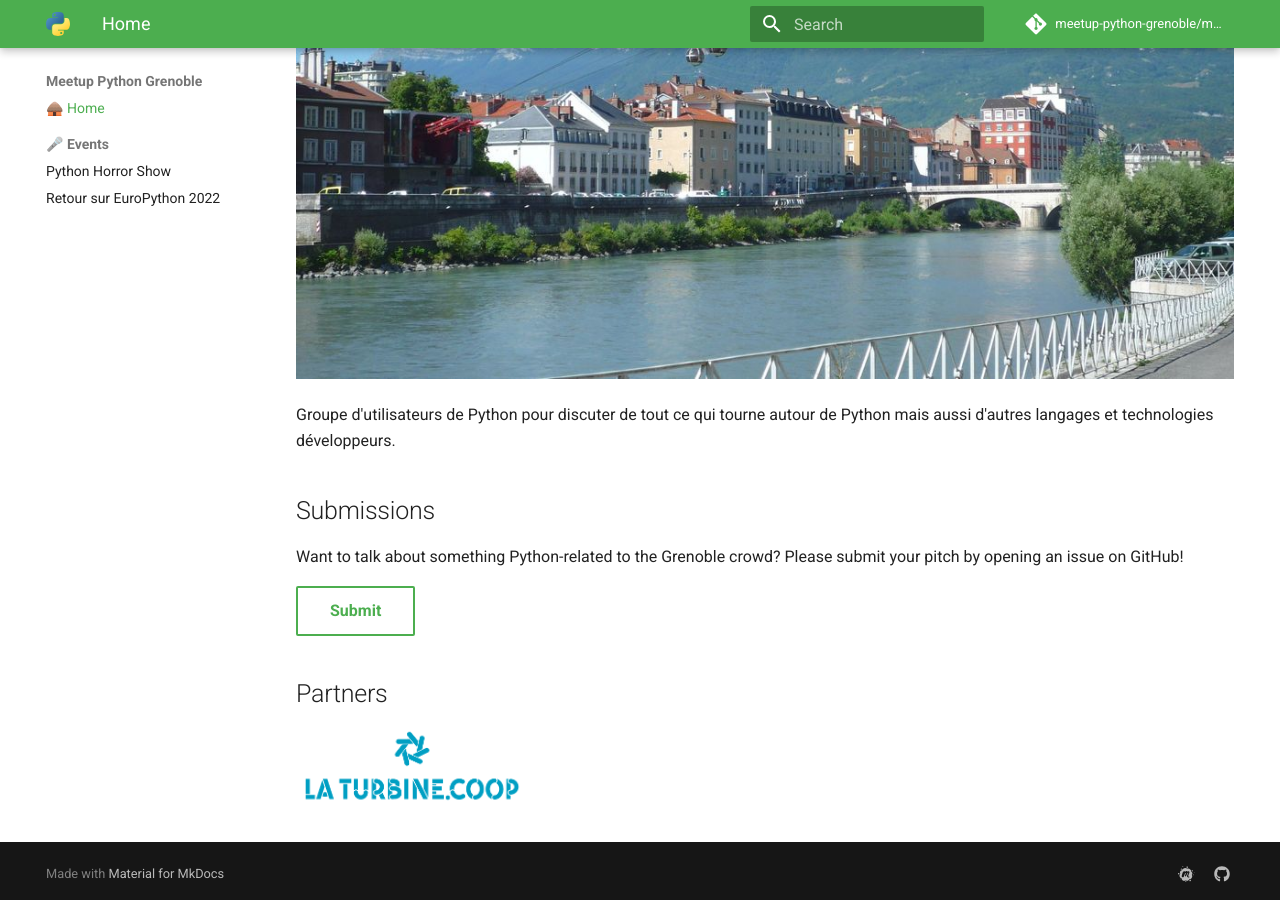
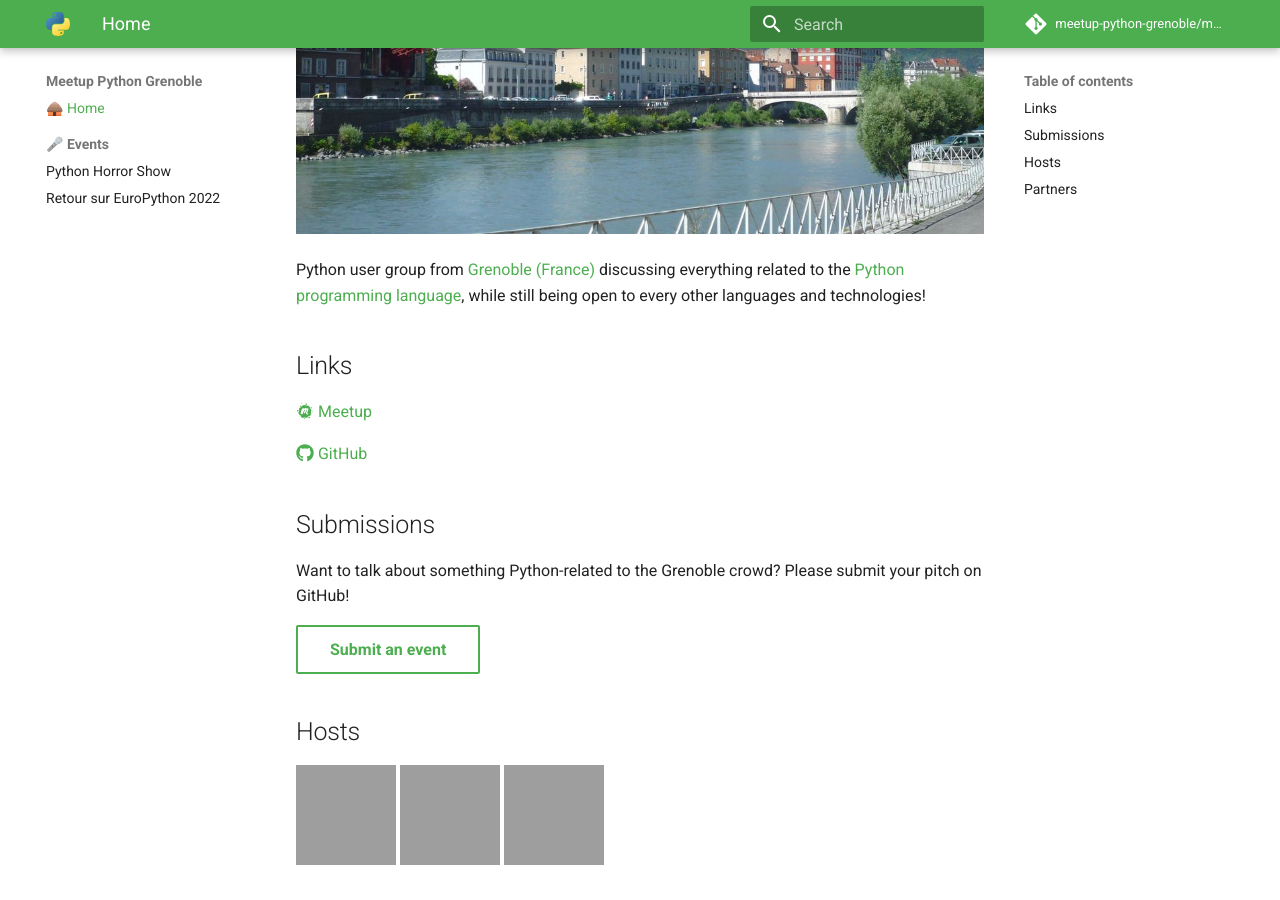
Before and after one commit to meetup-python-grenoble/meetup-python-grenoble.github.io, an MkDocs documentation site: the page built from content/index.md, in a window 1280 px wide and 900 px high, scrolled down 345 px. Built offline with MkDocs 1.6.1 and Material for MkDocs 9.7.7, drawn with Linux system fonts in a browser that asks for light colours; comment, search, counter and statistics services are not loaded; grey boxes are pictures that could not be loaded.

Commit message:
Improve site homepage

```diff
--- a/content/index.md
+++ b/content/index.md
@@ -1,22 +1,35 @@
 ---
 title: Home
-hide:
-  - toc
 ---
 
 # Meetup Python Grenoble
 
+<!-- ![Logo](static/python-logo-generic.svg) -->
+
 ![Banner](static/banner.jpeg)
 
-Groupe d'utilisateurs de Python pour discuter de tout ce qui tourne autour de
-Python mais aussi d'autres langages et technologies développeurs.
+Python user group from [Grenoble (France)](https://www.grenoble.fr) discussing
+everything related to the [Python programming language](https://www.python.org),
+while still being open to every other languages and technologies!
+
+## Links
+
+[:fontawesome-brands-meetup: Meetup](https://www.meetup.com/fr-FR/groupe-dutilisateurs-python-grenoble/)
+
+[:fontawesome-brands-github: GitHub](https://github.com/meetup-python-grenoble)
 
 ## Submissions
 
-Want to talk about something Python-related to the Grenoble crowd? Please submit your pitch by opening an issue on GitHub!
+Want to talk about something Python-related to the Grenoble crowd? Please submit your pitch on GitHub!
 
-[Submit](https://github.com/meetup-python-grenoble/meetup-python-grenoble.github.io/issues){ .md-button }
+[Submit an event](https://github.com/meetup-python-grenoble/meetup-python-grenoble.github.io/issues/new?assignees=&labels=submission&template=submission.yml&title=New+Event+Submission){ .md-button }
+
+## Hosts
+
+[![mjbright](https://avatars.githubusercontent.com/u/1880109){ width=100 }](https://github.com/mjbright)
+[![rclement](https://avatars.githubusercontent.com/u/1238873){ width=100 }](https://github.com/rclement)
+[![plbayart](https://avatars.githubusercontent.com/u/37104025){ width=100 }](https://github.com/Pierre-Loic)
 
 ## Partners
 
-[![La Turbine.coop](static/laturbine.png){width=230}](https://turbine.coop "La Turbine.coop Website")
+[![La Turbine.coop](static/laturbine.png){ width=200 }](https://turbine.coop "La Turbine.coop Website")
--- a/mkdocs.yml
+++ b/mkdocs.yml
@@ -70,4 +70,7 @@ markdown_extensions:
   - attr_list
   - toc:
       permalink: "#"
+  - pymdownx.emoji:
+      emoji_index: !!python/name:materialx.emoji.twemoji
+      emoji_generator: !!python/name:materialx.emoji.to_svg
   - pymdownx.magiclink
```
